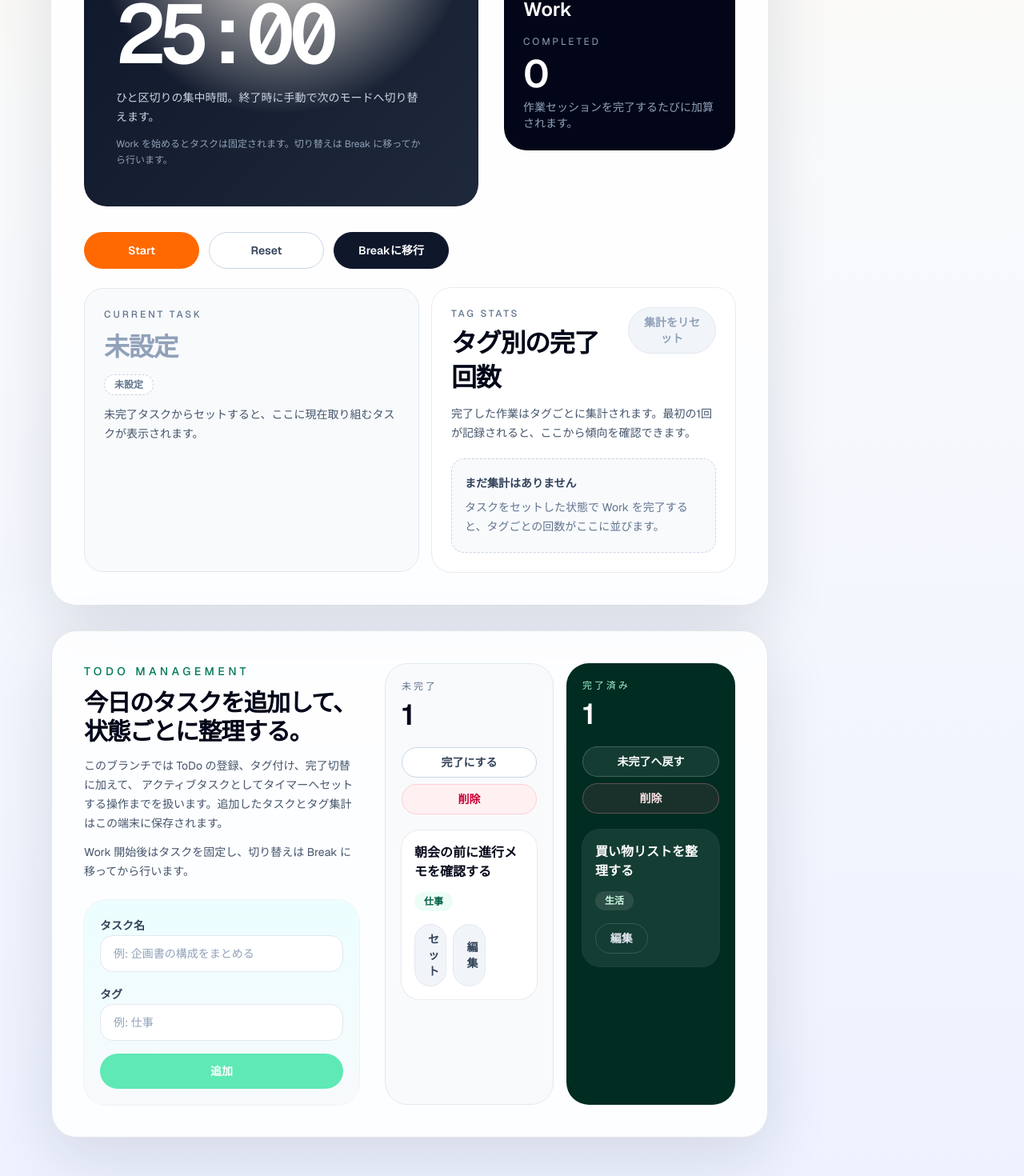
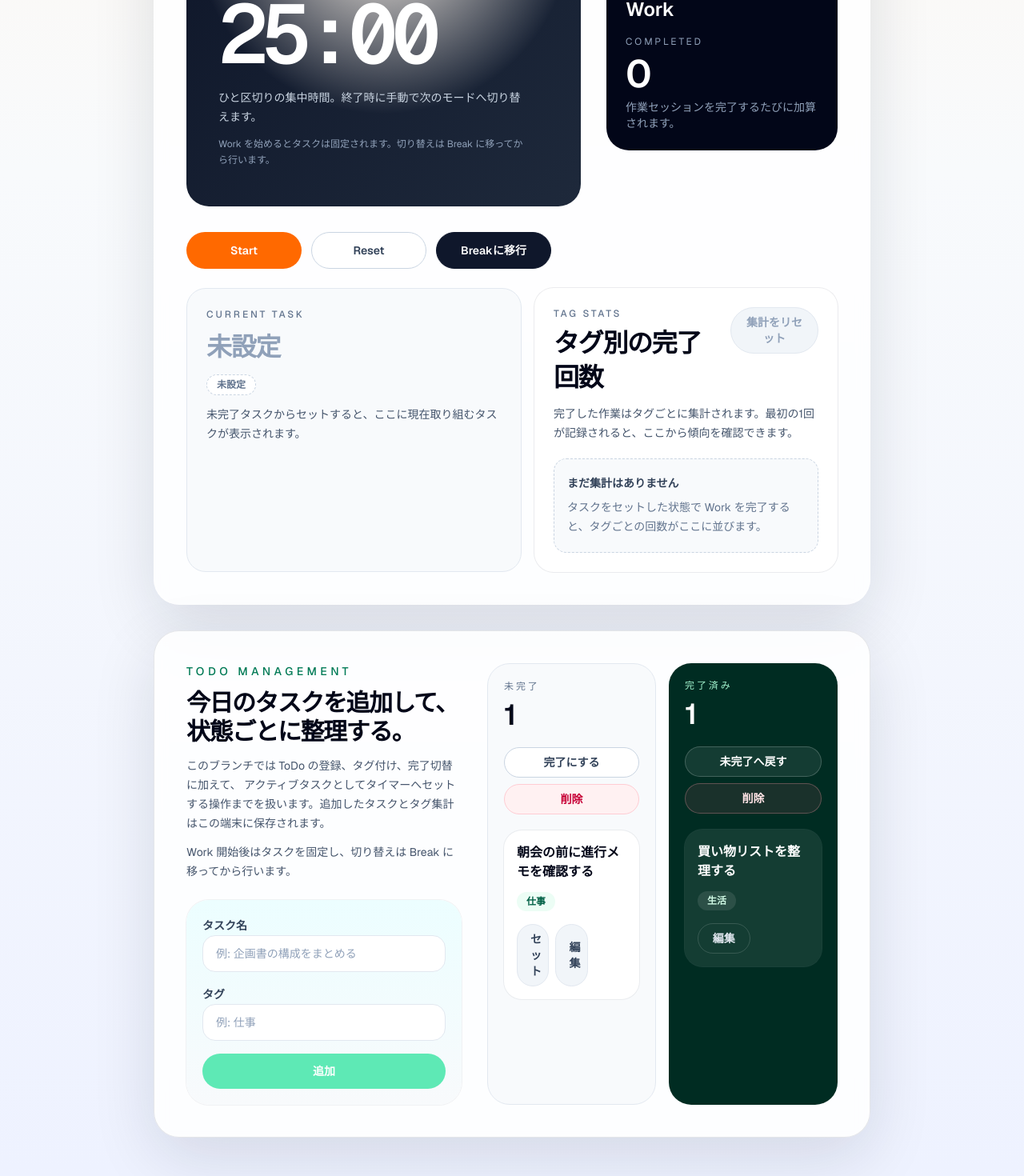
Before and after one commit to arakink/pomo-list, a Next.js app: page / in a window 1280 px wide. Shown: the part 553-2023 px from the top of the page at 80% size. Built offline with nearby package versions, Linux system fonts and the light colour scheme.

Commit message:
fix: タイマーパネルとTodoパネルのUIを中央揃えに改善

```diff
--- a/components/timer-panel.tsx
+++ b/components/timer-panel.tsx
@@ -267,7 +267,7 @@ export function TimerPanel({
   };
 
   return (
-    <section className="w-full max-w-4xl rounded-[2rem] border border-white/60 bg-white/80 p-6 shadow-[0_24px_80px_rgba(15,23,42,0.12)] backdrop-blur md:p-10">
+    <section className="mx-auto w-full max-w-4xl rounded-[2rem] border border-white/60 bg-white/80 p-6 shadow-[0_24px_80px_rgba(15,23,42,0.12)] backdrop-blur md:p-10">
       <div className="grid gap-8 lg:grid-cols-[1.45fr_0.85fr] lg:items-center">
         <div className="space-y-8">
           <div className="space-y-4">
--- a/components/todo-panel.tsx
+++ b/components/todo-panel.tsx
@@ -219,7 +219,7 @@ export function TodoPanel({
   };
 
   return (
-    <section className="w-full max-w-4xl rounded-[2rem] border border-slate-900/10 bg-white/85 p-6 shadow-[0_24px_80px_rgba(15,23,42,0.12)] backdrop-blur md:p-10">
+    <section className="mx-auto w-full max-w-4xl rounded-[2rem] border border-slate-900/10 bg-white/85 p-6 shadow-[0_24px_80px_rgba(15,23,42,0.12)] backdrop-blur md:p-10">
       <div className="grid gap-8 lg:grid-cols-[0.88fr_1.12fr]">
         <div className="space-y-6">
           <div className="space-y-3">
```
